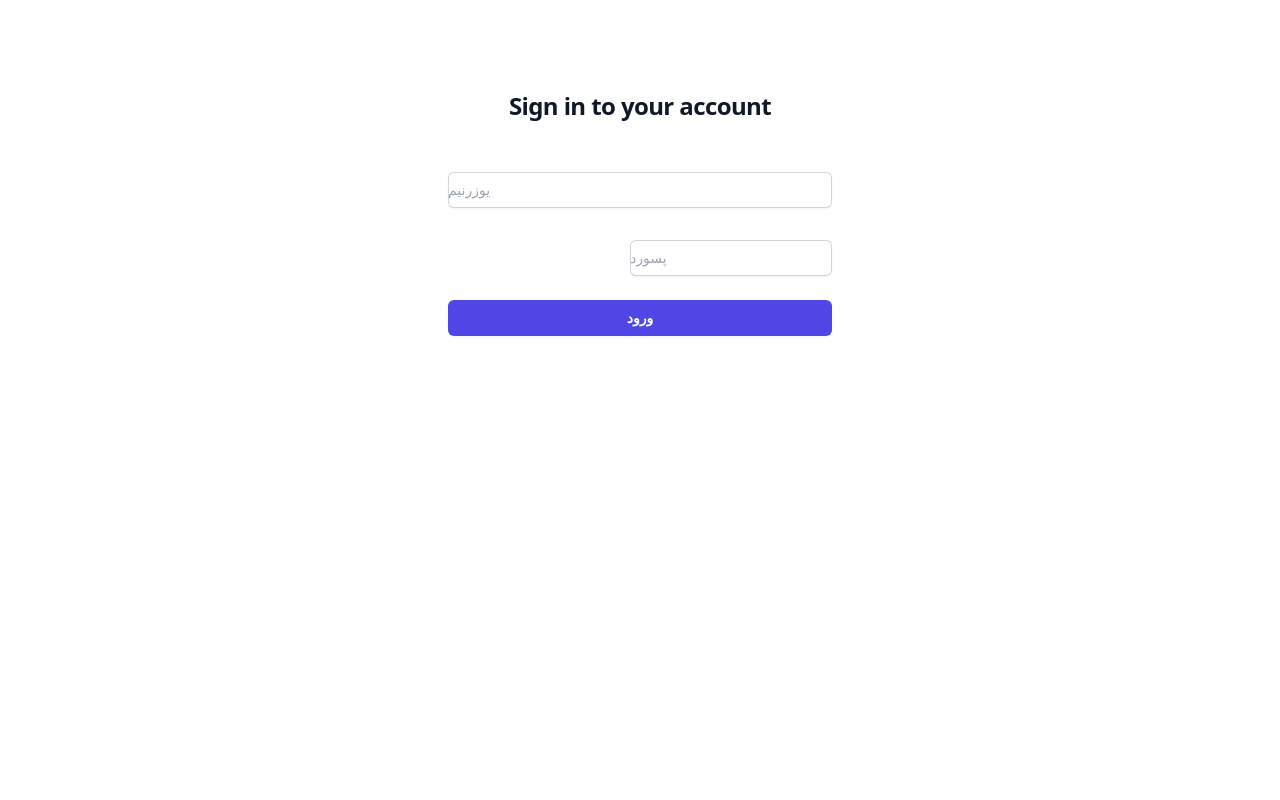
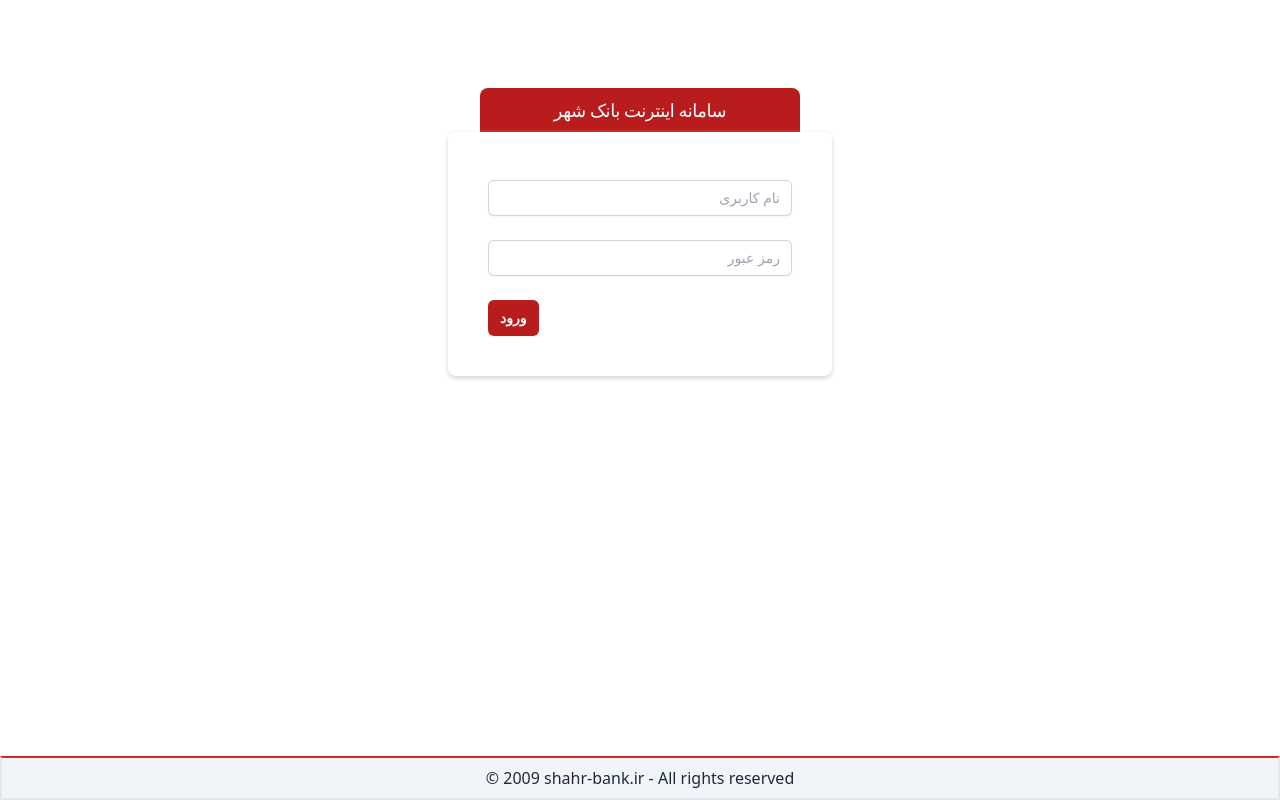
Before and after one commit to yasaminrasouli/first-project, a React (Create React App) app: page / in a window 1280 px wide. Built offline with nearby package versions, Linux system fonts and the light colour scheme.

Commit message:
Add initial version of the project

```diff
--- a/src/App.jsx
+++ b/src/App.jsx
@@ -3,7 +3,7 @@
 
 function App() {
   return (
-    <div className="">
+    <div className="appForm">
       <LoginForm />
     </div>
   );
--- a/src/LoginForm.jsx
+++ b/src/LoginForm.jsx
@@ -1,5 +1,6 @@
 import React, { useState } from "react";
 import axios from "axios";
+import Footer from "./footer";
 
 const Login = () => {
   const [username, setUsername] = useState("");
@@ -32,13 +33,19 @@
   };
 
   return (
+    <>
       <div className="flex min-h-full flex-1 flex-col justify-center px-6 py-12 lg:px-8">
         <div>
-        <h2 className="mt-10 text-center text-2xl font-bold leading-9 tracking-tight text-gray-900">
-          Sign in to your account
+          <h2 className="bg-red-700 p-1 rounded-t-lg mt-10 text-center text-lg leading-9 tracking-tight text-white sm:mx-auto sm:w-full sm:max-w-xs">
+            سامانه اینترنت بانک شهر
           </h2>
         </div>
-      <div className="mt-10 sm:mx-auto sm:w-full sm:max-w-sm">
+        <div
+          className="bg-white p-10 rounded-lg sm:mx-auto sm:w-full sm:max-w-sm"
+          style={{
+            boxShadow: "rgb(209, 209, 209) 0px 2px 5px",
+          }}
+        >
           <form onSubmit={handleLogin} className="space-y-6">
             <div>
               <label
@@ -53,34 +60,32 @@
                   value={username}
                   onChange={(e) => setUsername(e.target.value)}
                   required
-                placeholder="یوزرنیم"
-                className="block w-full rounded-md border-0 py-1.5 text-gray-900 shadow-sm ring-1 ring-inset ring-gray-300 placeholder:text-gray-400 focus:ring-2 focus:ring-inset focus:ring-indigo-600 sm:text-sm sm:leading-6"
+                  placeholder="نام کاربری"
+                  className="block w-full rounded-md text-right pr-3 border-0 py-1.5 text-gray-900 shadow-sm ring-1 ring-inset ring-gray-300 placeholder:text-gray-400 focus:ring-2 focus:ring-inset focus:ring-indigo-600 sm:text-sm sm:leading-6"
                 />
               </div>
             </div>
             <div>
-            <div className="flex items-center justify-between">
               <label
                 htmlFor="password"
                 className="block text-sm font-medium leading-6 text-gray-900"
               ></label>
               <div className="mt-2">
                 <input
-                  className="block w-full rounded-md border-0 py-1.5 text-gray-900 shadow-sm ring-1 ring-inset ring-gray-300 placeholder:text-gray-400 focus:ring-2 focus:ring-inset focus:ring-indigo-600 sm:text-sm sm:leading-6"
+                  className="block w-full rounded-md border-0 py-1.5 text-gray-900 shadow-sm ring-1 ring-inset ring-gray-300 text-right pr-3 placeholder:text-gray-400 focus:ring-2 focus:ring-inset focus:ring-indigo-600 sm:text-sm sm:leading-6"
                   id="password"
                   name="password"
                   type="password"
                   value={password}
                   onChange={(e) => setPassword(e.target.value)}
                   required
-                  placeholder="پسورد"
+                  placeholder="رمز عبور"
                 />
-              </div>
               </div>
             </div>
             <div>
               <button
-              className="flex w-full justify-center rounded-md bg-indigo-600 px-3 py-1.5 text-sm font-semibold leading-6 text-white shadow-sm hover:bg-indigo-500 focus-visible:outline focus-visible:outline-2 focus-visible:outline-offset-2 focus-visible:outline-indigo-600"
+                className="flex justify-center rounded-md bg-red-700 px-3 py-1.5 text-sm font-semibold leading-6 text-white shadow-sm hover:bg-red-800 focus-visible:outline focus-visible:outline-2 focus-visible:outline-offset-2 focus-visible:outline-indigo-600"
                 type="submit"
               >
                 ورود
@@ -90,6 +95,8 @@
           </form>
         </div>
       </div>
+      <Footer />
+    </>
   );
 };
 export default Login;
--- /dev/null
+++ b/src/footer.jsx
@@ -0,0 +1,8 @@
+function footer() {
+  return (
+    <div className="fixed left-0 right-0 border-2 border-t-red-600 bottom-0 w-100 bg-slate-100 text-slate-800 text-center p-2">
+      © 2009 shahr-bank.ir - All rights reserved
+    </div>
+  );
+}
+export default footer;
```
Lines whose indentation alone changed are shown as unchanged.
